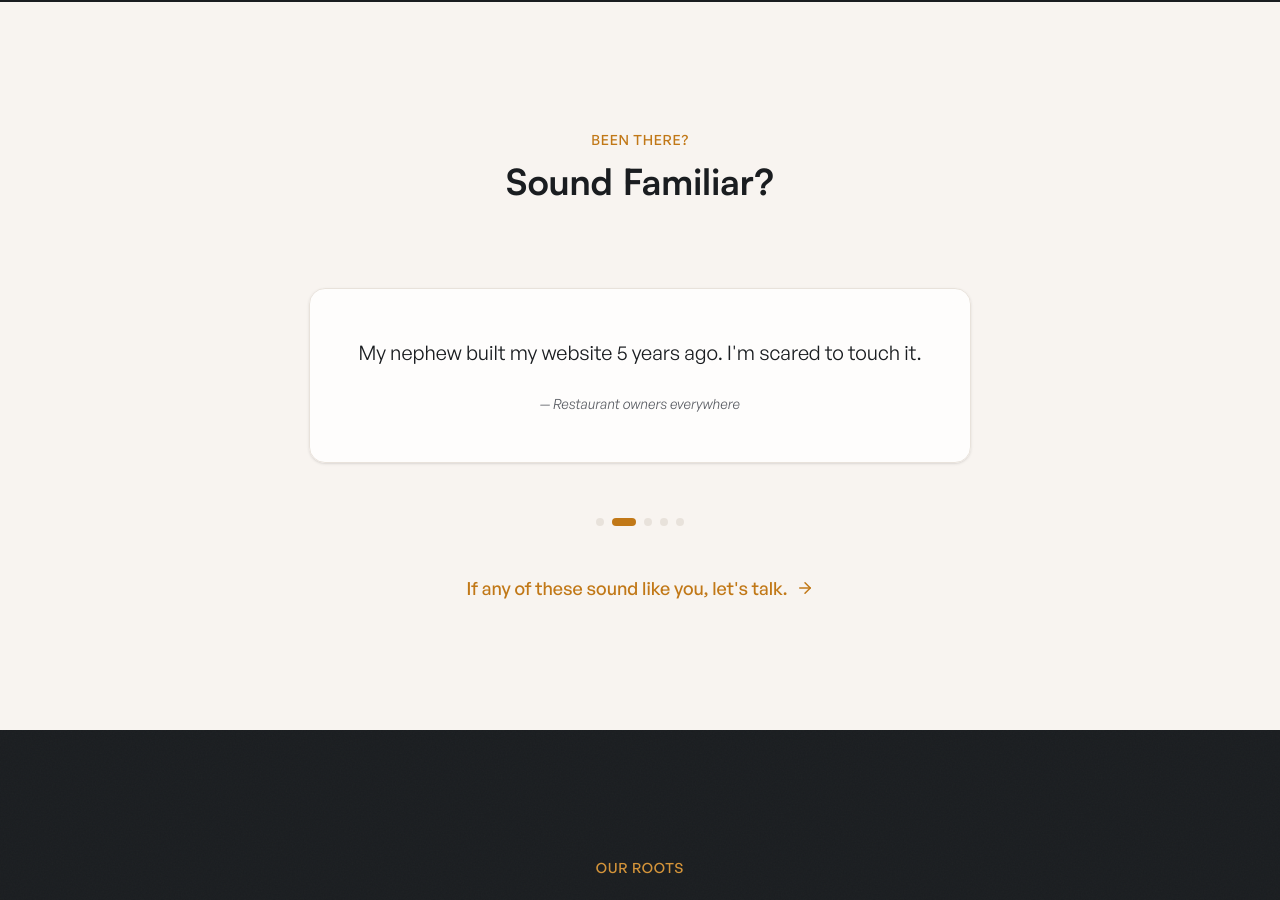
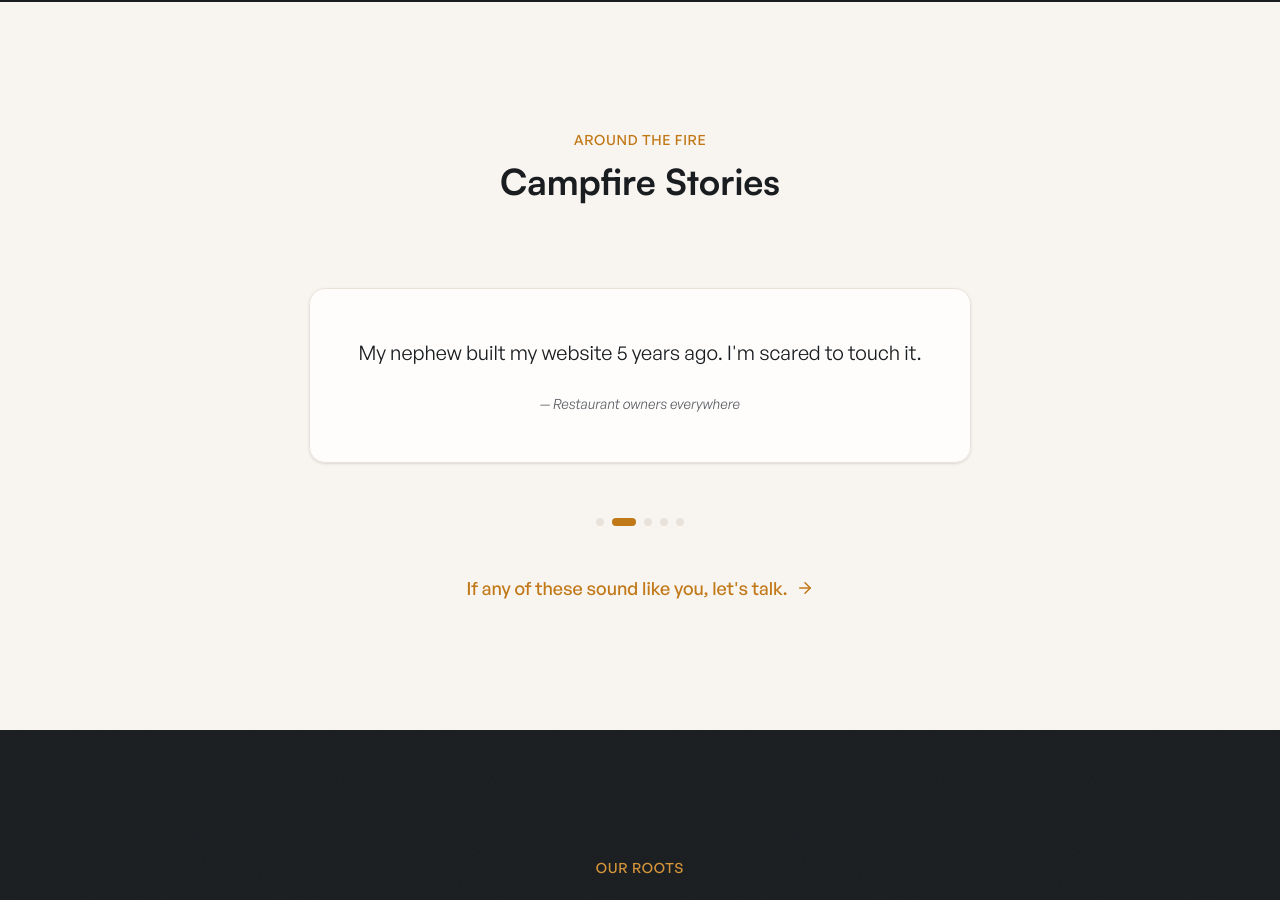
Before and after one commit to AgentWarhead/kootenay-made, a Next.js app: page / in a window 1280 px wide. Shown: the part 3140-4040 px from the top of the page. Built offline with nearby package versions, Linux system fonts and the light colour scheme; a web font is replaced by a local one.

Commit message:
Campfire Stories > Sound Familiar — keep the Kootenay soul

```diff
--- a/src/app/page.tsx
+++ b/src/app/page.tsx
@@ -501,9 +501,9 @@ export default function Home() {
       <section className="bg-cream py-24 sm:py-32 relative overflow-hidden">
         <div className="max-w-4xl mx-auto px-6 sm:px-10 lg:px-16 text-center">
           <ScrollReveal>
-            <p className="text-copper font-medium text-sm tracking-wider uppercase mb-3">Been There?</p>
+            <p className="text-copper font-medium text-sm tracking-wider uppercase mb-3">Around the Fire</p>
             <h2 className="font-[family-name:var(--font-satoshi)] text-3xl sm:text-4xl font-bold text-slate mb-16">
-              Sound Familiar?
+              Campfire Stories
             </h2>
           </ScrollReveal>
 
```
